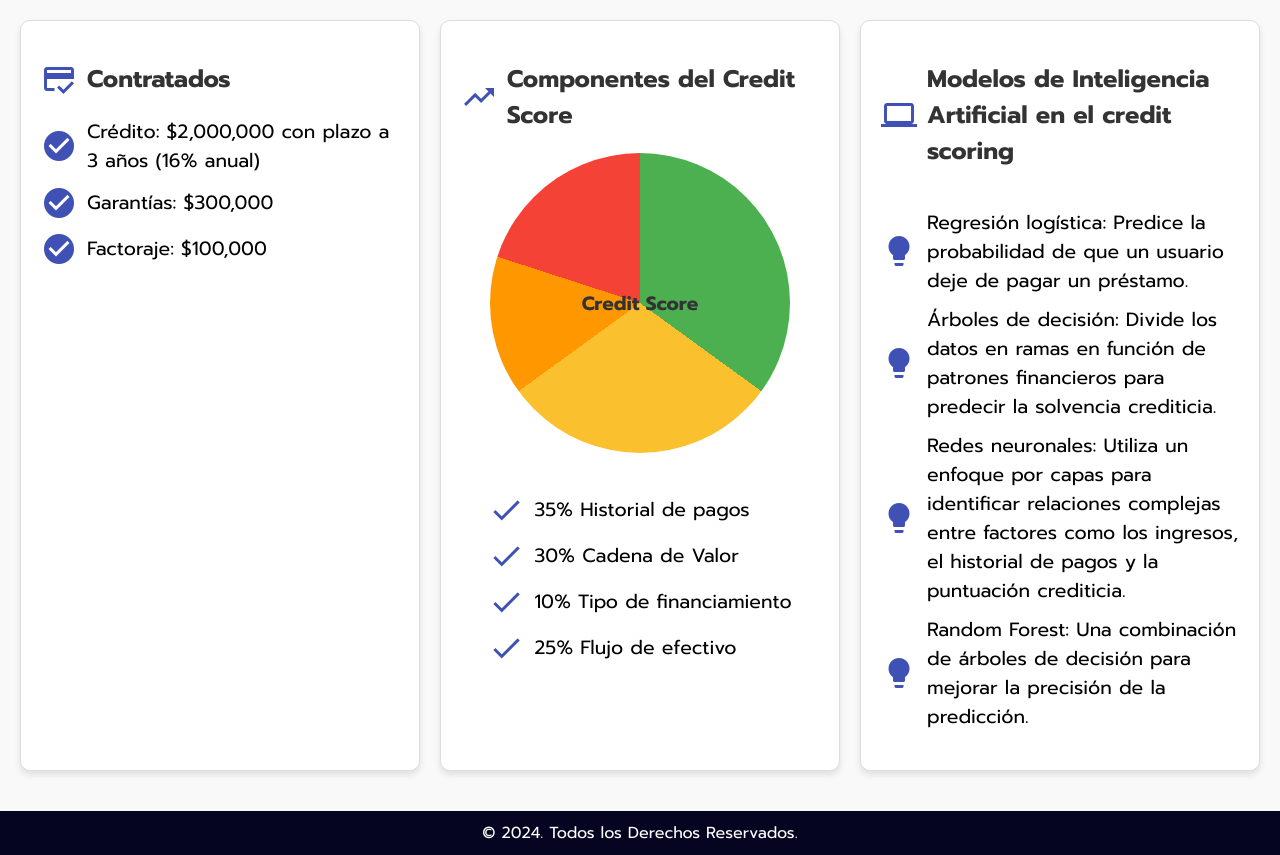
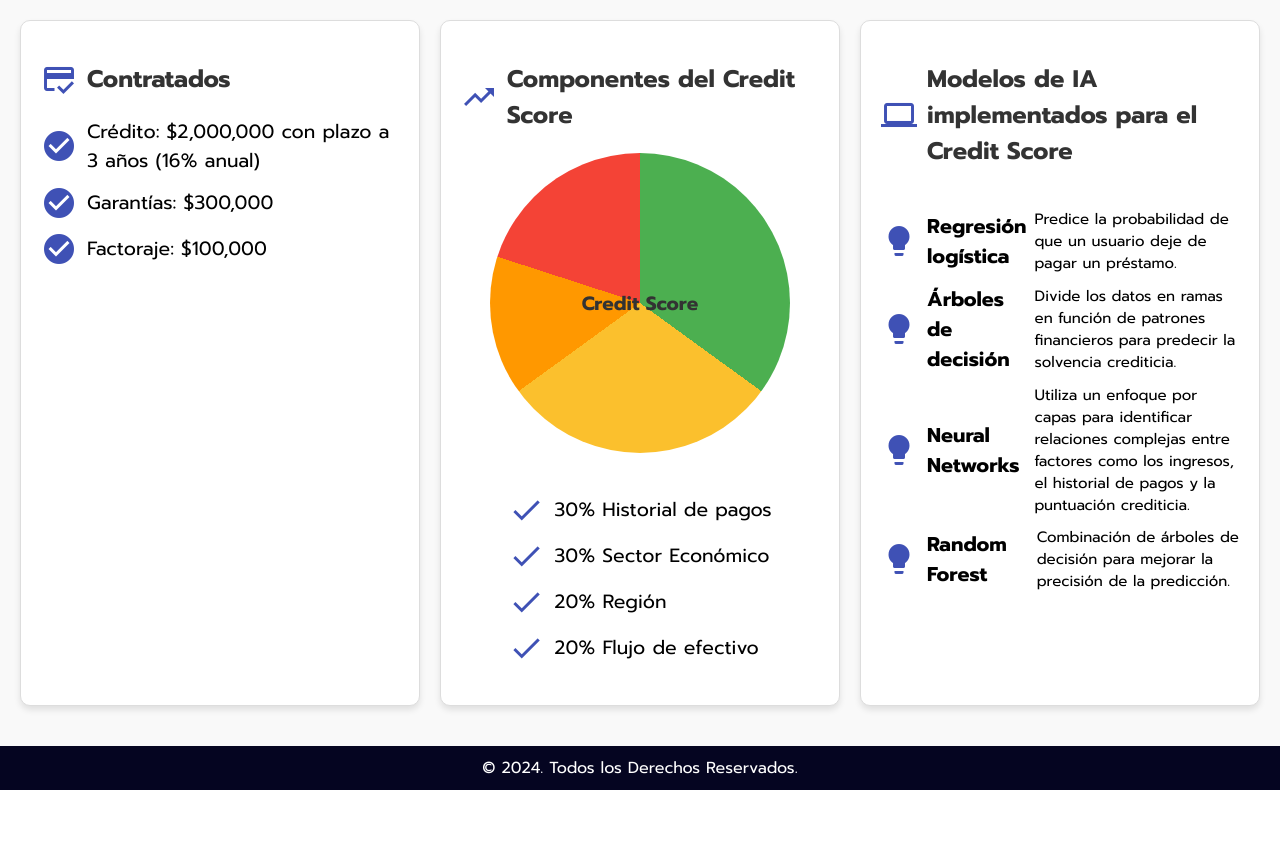
Before and after one commit to pmendizabal/dummy_website_1, a Flask app: page /financiamiento/ in a window 1280 px wide. Shown: the part 132-987 px from the top of the page. After the commit the page ends 922 px from the top, so only its background shows below. Run offline with Flask 3, Linux system fonts and the light colour scheme.

Commit message:
new additions to map, financing html

```diff
--- a/templates/cadenas.html
+++ b/templates/cadenas.html
@@ -59,7 +59,7 @@
 <body>
 
 <header>
-    <h1>Tu empresa está conectada con el Sector Semiconductor</h1>
+    <h1>Tu empresa está conectada con el Sector Semiconductor en Sonora</h1>
 </header>
 
 <div id="map"></div>
@@ -169,7 +169,7 @@
 
     legend.onAdd = function (map) {
         var div = L.DomUtil.create('div', 'legend');
-        div.innerHTML += '<h4>DEMO</h4>';
+        div.innerHTML += '<h4>DEMO: La localización de los puertos es real, las demás figuras son ejemplos</h4>';
         return div;
     };
 
--- a/templates/fin.html
+++ b/templates/fin.html
@@ -170,25 +170,41 @@
         <!-- Credit Score Explanation -->
         <div class="credit-score-details">
             <ul>
-                <li><span class="material-icons">done</span> 35% Historial de pagos </li>
-                <li><span class="material-icons">done</span> 30% Cadena de Valor </li>
-                <li><span class="material-icons">done</span> 10% Tipo de financiamiento</li>
-                <li><span class="material-icons">done</span> 25% Flujo de efectivo</li>
+                <li><span class="material-icons">done</span> 30% Historial de pagos </li>
+                <li><span class="material-icons">done</span> 30% Sector Económico </li>
+                <li><span class="material-icons">done</span> 20% Región</li>
+                <li><span class="material-icons">done</span> 20% Flujo de efectivo</li>
             </ul>
         </div>
     </section>
 
     <!-- Machine Learning Models Section -->
     <section class="ml-section">
-        <h2><span class="material-icons">computer</span>Modelos de Inteligencia Artificial en el credit scoring</h2>
+        <h2><span class="material-icons">computer</span>Modelos de IA implementados para el Credit Score</h2>
 
         <!-- Machine Learning Explanation -->
         <div class="ml-details">
             <ul>
-                <li><span class="material-icons">lightbulb</span> Regresión logística: Predice la probabilidad de que un usuario deje de pagar un préstamo.</li>
-                <li><span class="material-icons">lightbulb</span> Árboles de decisión: Divide los datos en ramas en función de patrones financieros para predecir la solvencia crediticia.</li>
-                <li><span class="material-icons">lightbulb</span> Redes neuronales: Utiliza un enfoque por capas para identificar relaciones complejas entre factores como los ingresos, el historial de pagos y la puntuación crediticia.</li>
-                <li><span class="material-icons">lightbulb</span> Random Forest: Una combinación de árboles de decisión para mejorar la precisión de la predicción.</li>
+                <li>
+                    <span class="material-icons">lightbulb</span>
+                    <strong><span style="font-size: 20px; display: block;">Regresión logística</span></strong>
+                    <span style="font-size: 15px; display: block; margin-left: 8px;">Predice la probabilidad de que un usuario deje de pagar un préstamo.</span>
+                </li>
+                <li>
+                    <span class="material-icons">lightbulb</span>
+                    <strong><span style="font-size: 20px; display: block;">Árboles de decisión</span></strong>
+                    <span style="font-size: 15px; display: block; margin-left: 25px;">Divide los datos en ramas en función de patrones financieros para predecir la solvencia crediticia.</span>
+                </li>
+                <li>
+                    <span class="material-icons">lightbulb</span>
+                    <strong><span style="font-size: 20px; display: block;">Neural Networks</span></strong>
+                    <span style="font-size: 15px; display: block; margin-left: 15px;">Utiliza un enfoque por capas para identificar relaciones complejas entre factores como los ingresos, el historial de pagos y la puntuación crediticia.</span>
+                </li>
+                <li>
+                    <span class="material-icons">lightbulb</span>
+                    <strong><span style="font-size: 20px; display: block;">Random Forest</span></strong>
+                    <span style="font-size: 15px; display: block; margin-left: 30px;"> Combinación de árboles de decisión para mejorar la precisión de la predicción.</span>
+                </li>
             </ul>
         </div>
     </section>
--- a/templates/index.html
+++ b/templates/index.html
@@ -122,7 +122,7 @@
             <h1>ConectaMiPYME</h1>
             <nav>
                 <ul>
-                    <li class="highlight">Bienvenido MSMC</li>
+                    <li class="highlight">Bienvenido MEXICAN SEMICONDUCTOR MANUFACTURING COMPANY</li>
                     <li><a href="#">Sobre nosotros</a></li>
                     <li><a href="#">Contacto</a></li>
                 </ul>
@@ -149,7 +149,7 @@
             </div>
             <div class="service">
                 <h3><a href="{{ url_for('views.financiamiento') }}">Financiamientos</a></h3>
-                <p>Próximamente podrás consultar el estado actual de tus financiamientos y nuevas oportunidades.</p>
+                <p>Consulta el estado actual de tus financiamientos y nuevas oportunidades.</p>
             </div>
             <div class="service">
                 <h3><a href="{{ url_for('views.tesoreria') }}">Servicios de Tesorería</a></h3>
```
